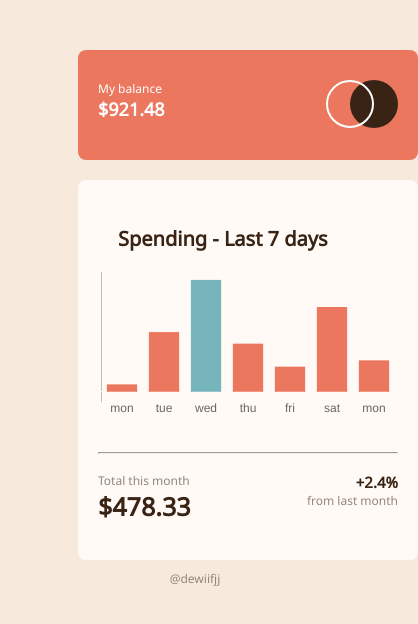
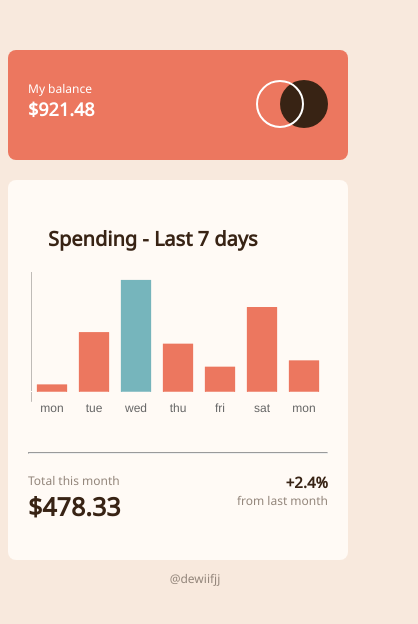
Before and after one commit to dewiifjj/Chart, a plain HTML site: page index.html in a window 390 px wide. Shown: the whole page, 418 px wide, since content can reach past the window. Drawn offline with nearby package versions, Linux system fonts and the light colour scheme.

Commit message:
Update styles.css

```diff
--- a/styles.css
+++ b/styles.css
@@ -115,7 +115,7 @@ p{
 
 @media screen and (max-width: 767px) {
   #container, .container1 {
-    margin: 20px 50px 10px 70px;
+    margin: 20px 50px 10px 0;
     width: 300px;
   }
 
```
